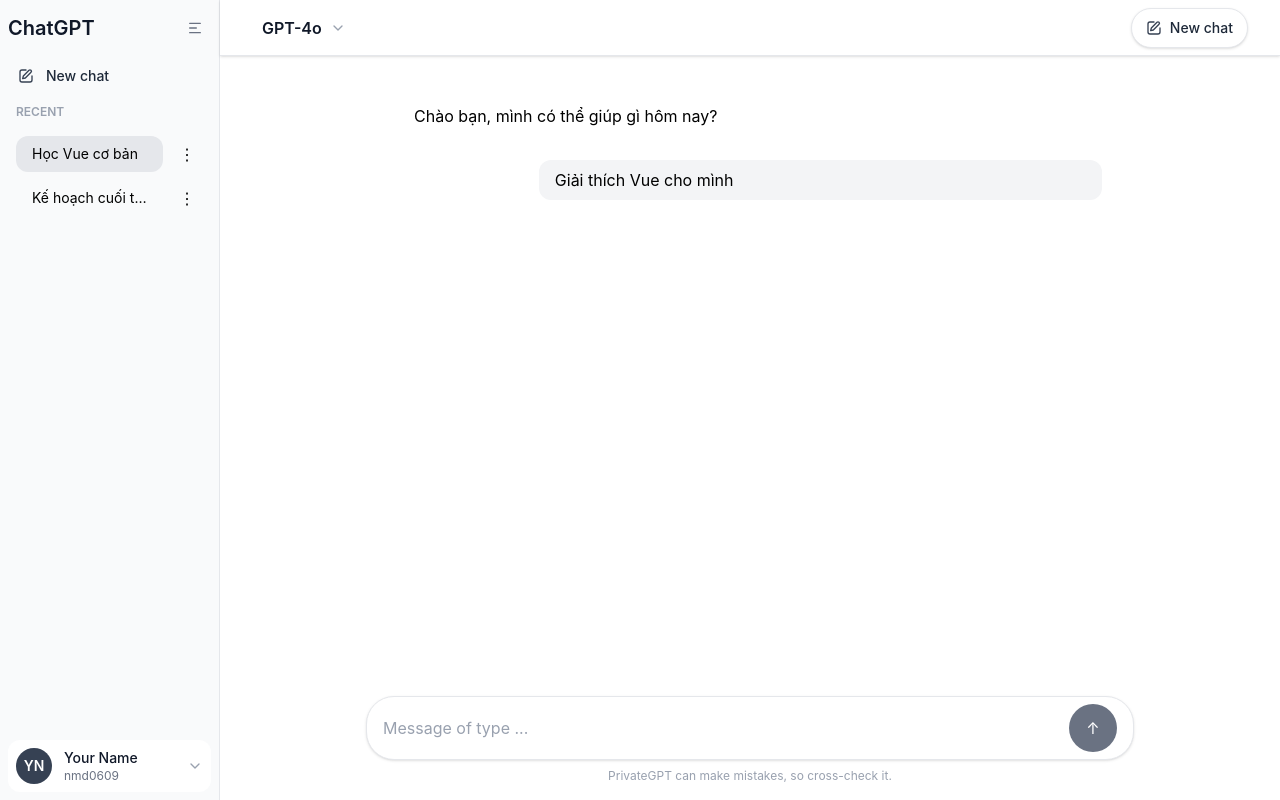
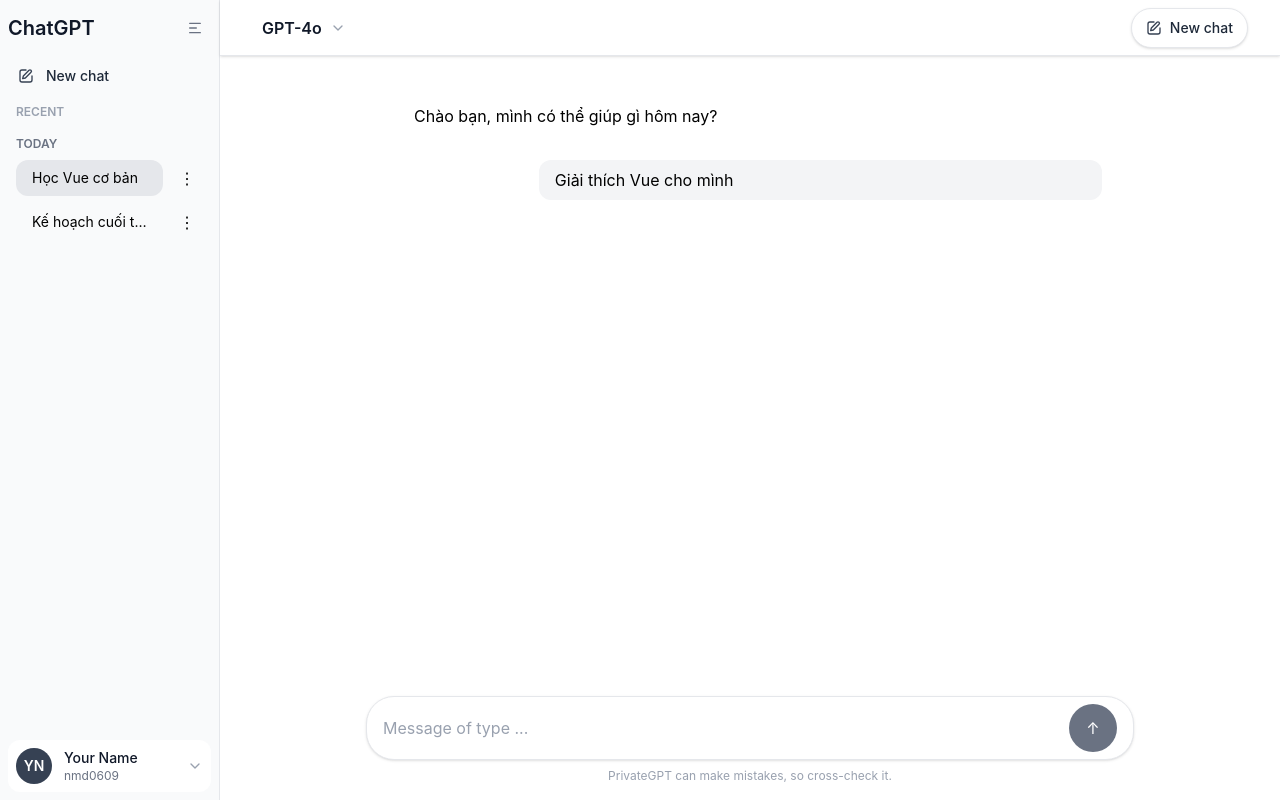
Before and after one commit to nmd06092000-tech/clone-chatgpt, a Vue app in the folder frontend/: page / in a window 1280 px wide. Built offline with nearby package versions, Linux system fonts and the light colour scheme.

Commit message:
conversationhistory

```diff
--- a/frontend/src/components/sidebar/ConversationList.vue
+++ b/frontend/src/components/sidebar/ConversationList.vue
@@ -1,6 +1,54 @@
 <script setup lang="ts">
 import ConversationListItem from "./ConversationListItem.vue";
 import type { Conversation } from "../../types/chat.ts";
+import { computed } from "vue";
+
+type TimeGroup = "Today" | "Yesterday" | "Last 7 days" | "Last 30 days";
+
+function getTimeGroup(timestamp: string): TimeGroup {
+  const now = new Date();
+  const todayStart = new Date(now.getFullYear(), now.getMonth(), now.getDate());
+  const yesterdayStart = new Date(todayStart);
+  yesterdayStart.setDate(todayStart.getDate() - 1);
+  const last7DaysStart = new Date(todayStart);
+  last7DaysStart.setDate(todayStart.getDate() - 7);
+  const last30DaysStart = new Date(todayStart);
+  last30DaysStart.setDate(todayStart.getDate() - 29);
+
+  const itemDate = new Date(timestamp);
+
+  if (itemDate >= todayStart) {
+    return "Today";
+  } else if (itemDate >= yesterdayStart) {
+    return "Yesterday";
+  } else if (itemDate >= last7DaysStart) {
+    return "Last 7 days";
+  } else {
+    return "Last 30 days";
+  }
+}
+  function groupConversations(conversations: Conversation[]): GroupedConversations {
+    const groups: GroupedConversations = {
+      "today": [],
+      "yesterday": [],
+      "last7Days": [],
+      "last30Days": []
+    };
+    for (const conversation of conversations) {
+      const group = getTimeGroup(conversation.last_message_at);
+
+      if (group === "Today") groups.today.push(conversation);
+      else if (group === "Yesterday") groups.yesterday.push(conversation);
+      else if (group === "Last 7 days") groups.last7Days.push(conversation);
+      else if (group === "Last 30 days") groups.last30Days.push(conversation);
+    }
+
+
+
+    return groups;
+  }
+
+
 
 const props = defineProps<{
   conversations: Conversation[];
@@ -15,6 +63,14 @@
 function handleDelete(id: string) {
   emit('delete-conversation', id);
 }
+
+const groups = computed(() => groupConversations(props.conversations));
+const groupSections = computed(() => [
+  { label: "Today", items: groups.value.today },
+  { label: "Yesterday", items: groups.value.yesterday },
+  { label: "Last 7 days", items: groups.value.last7Days },
+  { label: "Last 30 days", items: groups.value.last30Days },
+]);
 </script>
 
 <template>
@@ -30,9 +86,13 @@
     >
       Recent
     </h3>
-
-    <ConversationListItem
-      v-for="chat in conversations"
+<template v-for ="section in groupSections" :key="section.label">
+    <div v-if="section.items.length > 0" class="mb-4">
+      <div class="mb-2 text-xs font-semibold uppercase text-gray-500">
+        {{ section.label }}
+      </div>
+      <ConversationListItem
+      v-for="chat in section.items"
       :key="chat.id"
       :title="chat.title"
       :active="chat.id === activeConversationId"
@@ -40,5 +100,7 @@
       @click="$emit('select-conversation', chat.id)"
       @delete-item="handleDelete"
     />
+    </div>
+</template>
   </div>
 </template>
```
